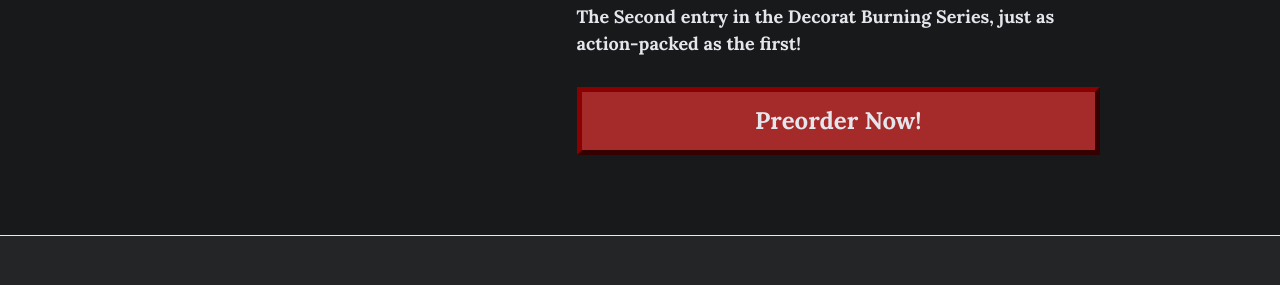
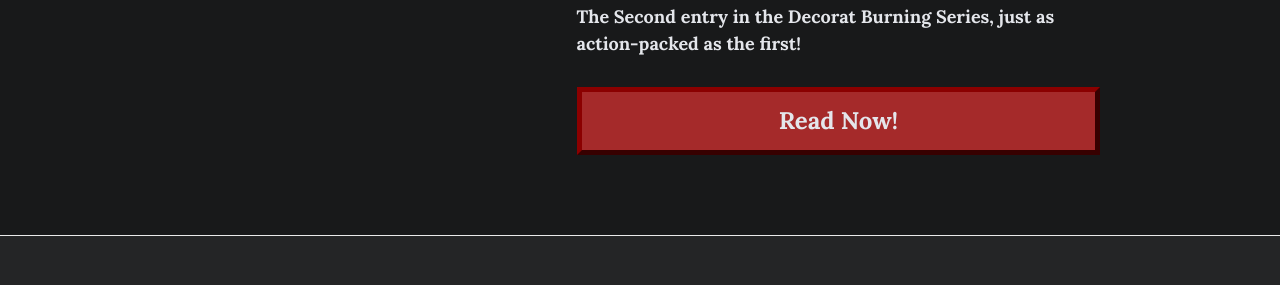
Before and after one commit to blorente/books, a Jekyll site: the page built from books/belcroft-memorias-oblitus.md, in a window 1280 px wide and 900 px high, scrolled down 553 px. Shown: the part 431-716 px from the top of the window. Built offline with Jekyll 4.4.1, drawn with Linux system fonts in a browser that asks for light colours; nearby versions of some CDN libraries; comment, search, counter and statistics services are not loaded.

Commit message:
Update belcroft-memorias-oblitus.md

```diff
--- a/books/belcroft-memorias-oblitus.md
+++ b/books/belcroft-memorias-oblitus.md
@@ -3,8 +3,8 @@ layout: page
 title: "Belcroft: Memorias Oblitus"
 subtitle: "Out June 30th!"
 thumbnail-img: /assets/img/bmo-cover-small.jpg
-action-link: "https://books2read.com/belcroft"
-action-text: "Preorder Now!"
+action-link: "https://books2read.com/belcroft2"
+action-text: "Read Now!"
 ---
 
 {% capture main_content %}
@@ -22,7 +22,7 @@ action-text: "Preorder Now!"
 
 <p><strong>The Second entry in the Decorat Burning Series, just as action-packed as the first!</strong></p>
 
-{% include cta-button.html target="https://books2read.com/belcroft" title="Preorder Now!" %}
+{% include cta-button.html target="https://books2read.com/belcroft" title="Read Now!" %}
 
 {% endcapture %}
 
```
